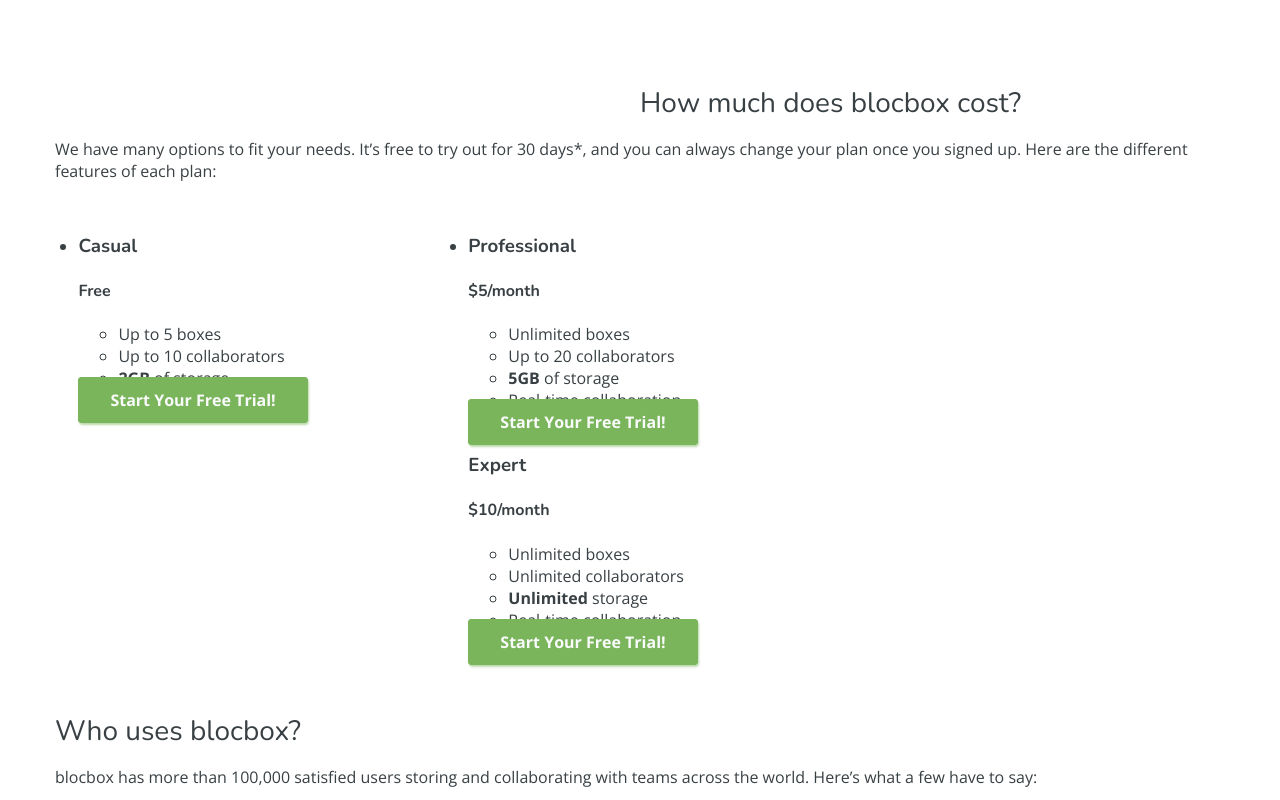
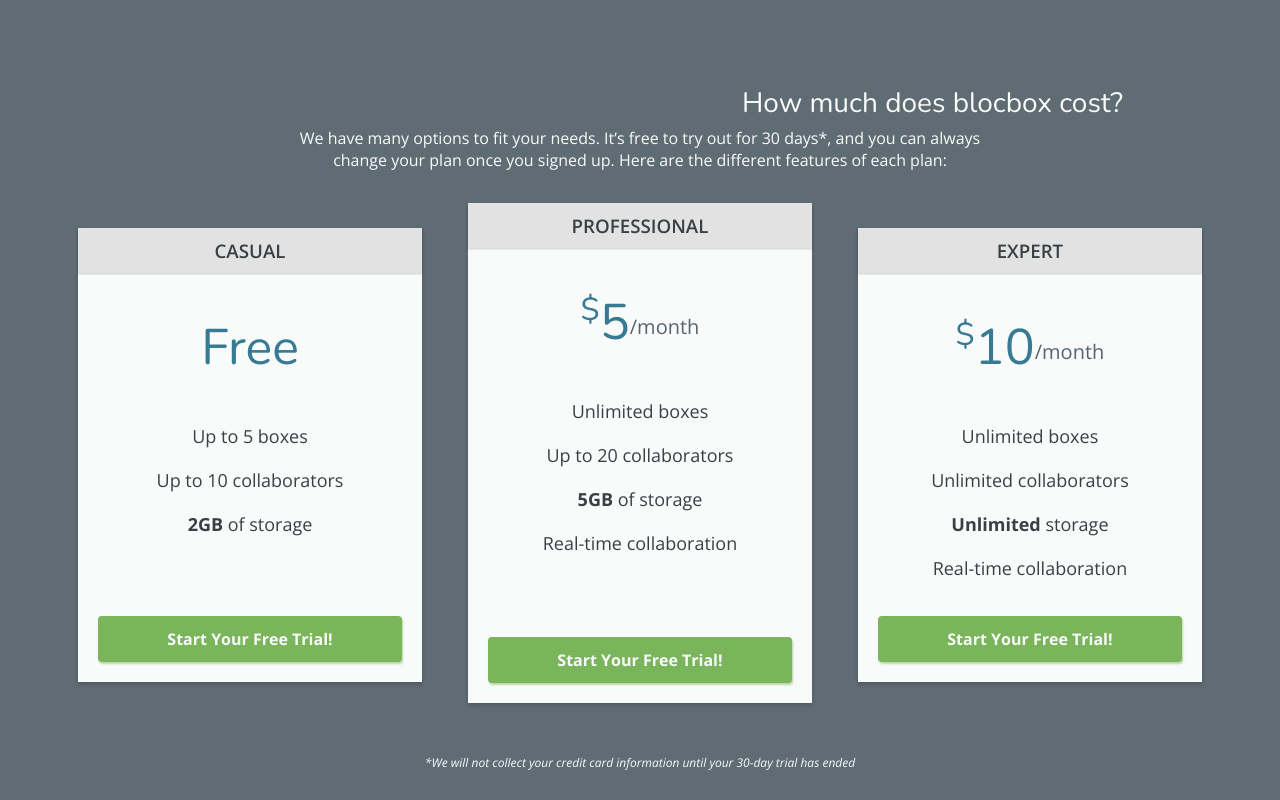
Before and after one commit to jlhanl/Blocbox, a plain HTML site: page index.html in a window 1280 px wide. Shown: the part 1200-2000 px from the top of the page. Drawn offline with nearby package versions, Linux system fonts and the light colour scheme; files whose address does not match are found by name.

Commit message:
Progress on Pricing Section

```diff
--- a/css/style.css
+++ b/css/style.css
@@ -129,6 +129,8 @@ header .hero img {
 /********** BENEFITS **********/
 
 .benefits {
+  background: #F9FAFA top center no-repeat;
+  background-size: cover;
   text-align: center;
   position: relative;
 }
@@ -172,6 +174,100 @@ header .hero img {
   color: #394044;
   text-align: left;
   margin: 120px 10px auto 0;
+}
+
+
+/********** PRICING **********/
+
+.pricing {
+  background: #5F6C73;
+  padding: 4em 0;
+  text-align: center;
+}
+
+.pricing h2, .pricing p {
+  color: #F9FAFA;
+}
+
+.pricing p {
+  margin: auto 15em auto 15em;
+}
+
+.pricing ul {
+  margin: 0 auto;
+  padding: 2em 0;
+}
+
+.pricing ul li {
+  list-style-type: none;
+}
+
+.box {
+  padding: 0 15px 15px;
+  background-color: #F9FAFA;
+  box-shadow: 0 2px 4px 0 rgba(0,0,0,.2);
+  position: relative;
+  min-height: 439px;
+  margin-top: 25px;
+}
+
+.box.middle {
+  min-height: 485px;
+  margin-top: 0px;
+}
+
+.box h3 {
+  font-family: 'Open Sans', Helvetica, sans-serif;
+  font-weight: 600;
+  text-transform: uppercase;
+  background: #E2E2E2;
+  box-shadow: 0 1px 2px 0 rgba(0,0,0,.2);
+  left: 0;
+  right: 0;
+  top: 0;
+  text-align: center;
+  margin: 0 -15px 40px;
+  padding: 10px 0;
+}
+
+.box h4 {
+  font-size: 50px;
+  font-weight: normal;
+  margin: 40px 0 10px;
+  color: #367A94;
+}
+
+.box h4 span {
+  font-size: 32px;
+  vertical-align: top;
+}
+
+.box h4 span.month {
+  font-family:'Open Sans', Helvetica, sans-serif;
+  font-weight: 100;
+  color: #58646B;
+  font-size: 20px;
+  vertical-align: middle;
+}
+
+.box ul li {
+  font-size: 18px;
+  margin-bottom: 20px;
+  font-weight: 100;
+}
+
+.box .btn {
+  position: absolute;
+  bottom: 20px;
+  left: 20px;
+  right: 20px;
+}
+
+.small {
+  font-size: 12px;
+  color: #F9FAFA;
+  line-height: 15px;
+  font-style: italic;
 }
 
 /* BUTTONS */
--- a/index.html
+++ b/index.html
@@ -83,8 +83,7 @@
   <section class="pricing">
     <div class="container">
       <h2>How much does blocbox cost?</h2>
-      <p>We have many options to fit your needs. It’s free to try out for 30 days*, and you can always
-change your plan once you signed up. Here are the different features of each plan:</p>
+      <p>We have many options to fit your needs. It’s free to try out for 30 days*, and you can always change your plan once you signed up. Here are the different features of each plan:</p>
     </div>
     <ul class="container">
       <li class="one-third">
@@ -111,6 +110,7 @@ change your plan once you signed up. Here are the different features of each pla
           </ul>
           <a href="signup.html" class="btn">Start Your Free Trial!</a>
         </div>
+      <li class="one-third">
         <div class="box">
           <h3>Expert</h3>
           <h4><span>$</span>10<span class="month">/month</span></h4>
@@ -124,6 +124,9 @@ change your plan once you signed up. Here are the different features of each pla
         </div>
       </li>
     </ul>
+    <div class="container">
+      <p class="small">*We will not collect your credit card information until your 30-day trial has ended</p>
+    </div>
   </section>
 
   <!-- Testimonials -->
```
